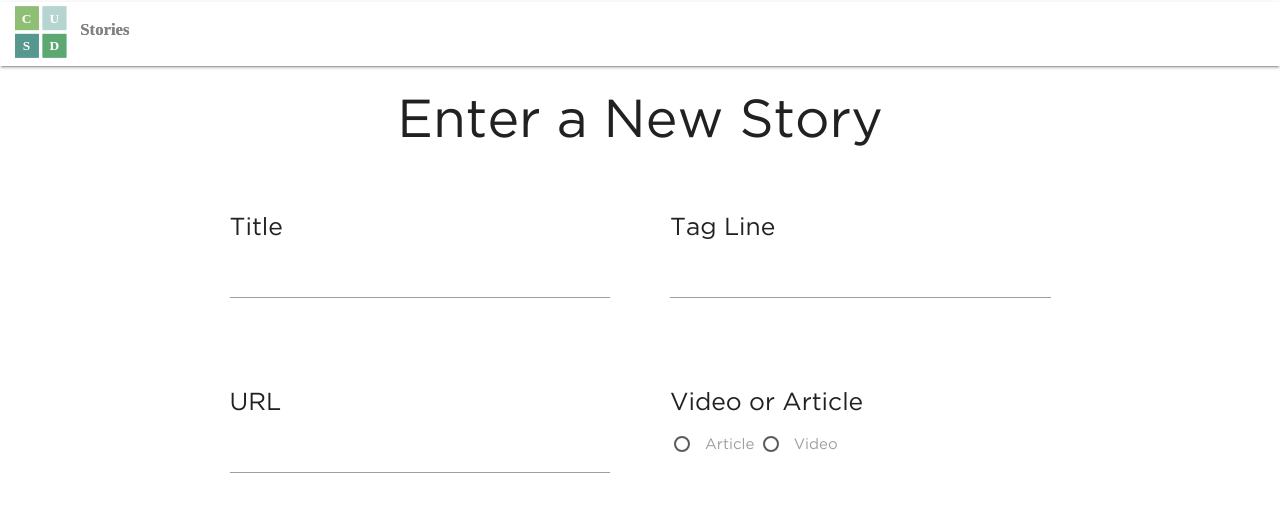
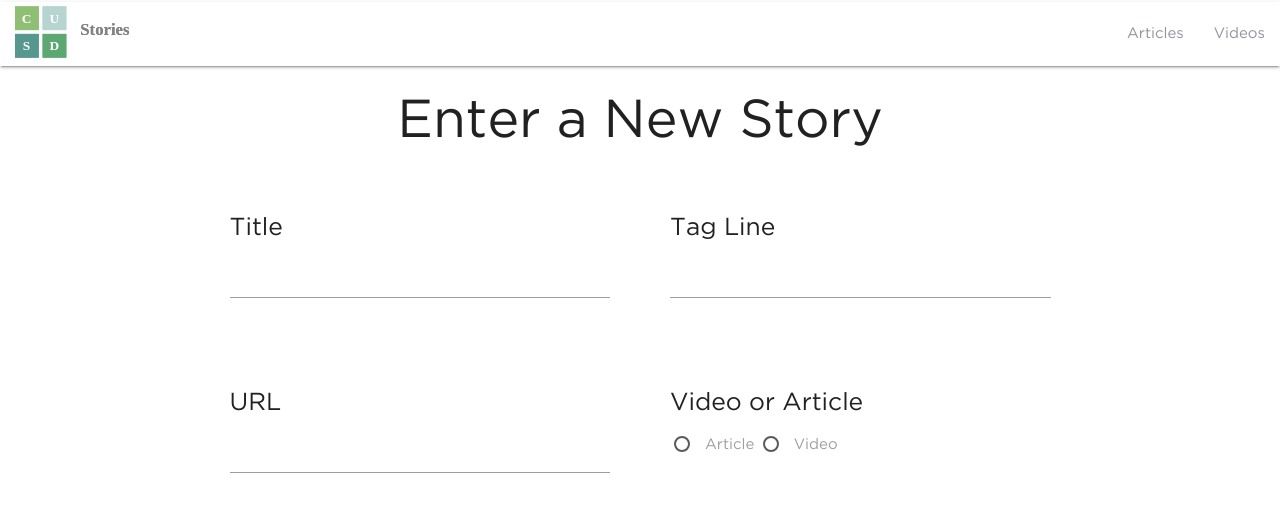
Before and after one commit to genghisshyy/cusd-stories, a PHP site: page /form.php in a window 1280 px wide. Shown: the top 522 px of the page. Run offline with PHP 8.4, Linux system fonts and the light colour scheme; some libraries are stand-ins or nearby versions.

Commit message:
fixed nav

```diff
--- a/css/style.css
+++ b/css/style.css
@@ -92,4 +92,7 @@ a.footer-link {
   padding-left: 60px;
   color: #6BAA70; }
 
+nav ul a {
+  color: #90949C; }
+
 /*# sourceMappingURL=style.css.map */
--- a/scss/style.scss
+++ b/scss/style.scss
@@ -145,3 +145,11 @@ a.footer-link{
   padding-left:60px;
   color: #6BAA70;
 }
+
+
+$grey: #90949C;
+
+
+  nav ul a{
+    color: $grey;
+  }
```
Also changed, not shown: 1 other file.
